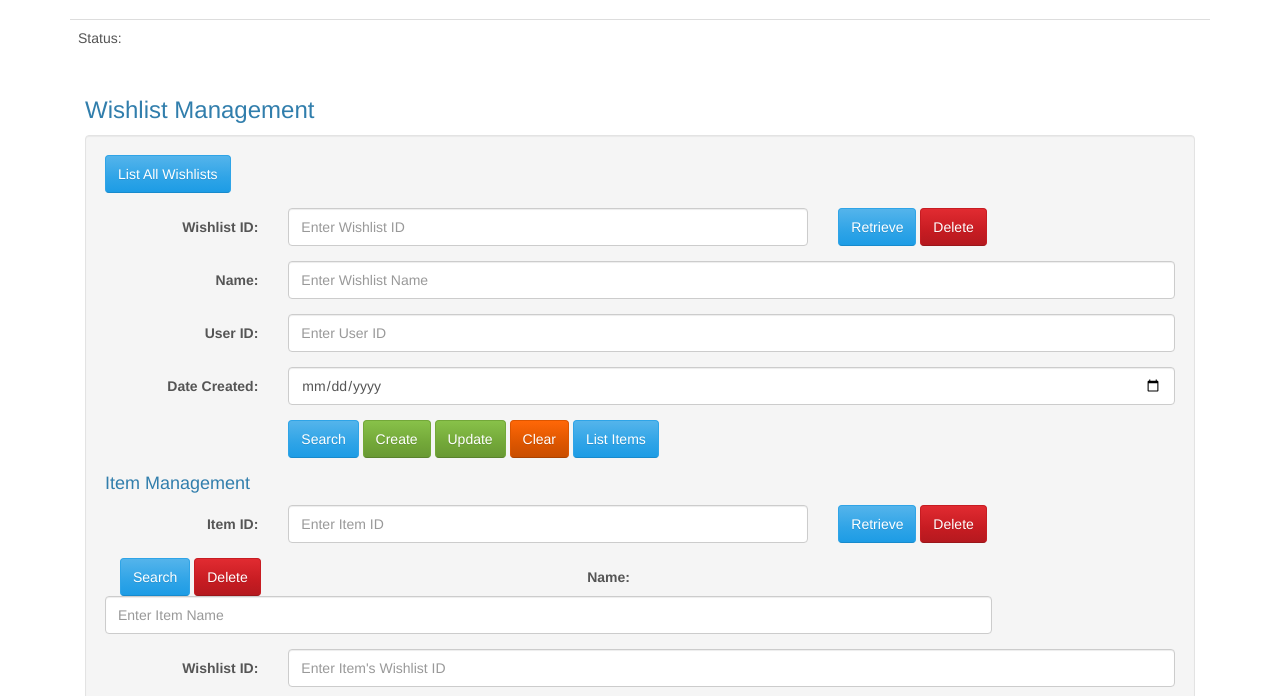
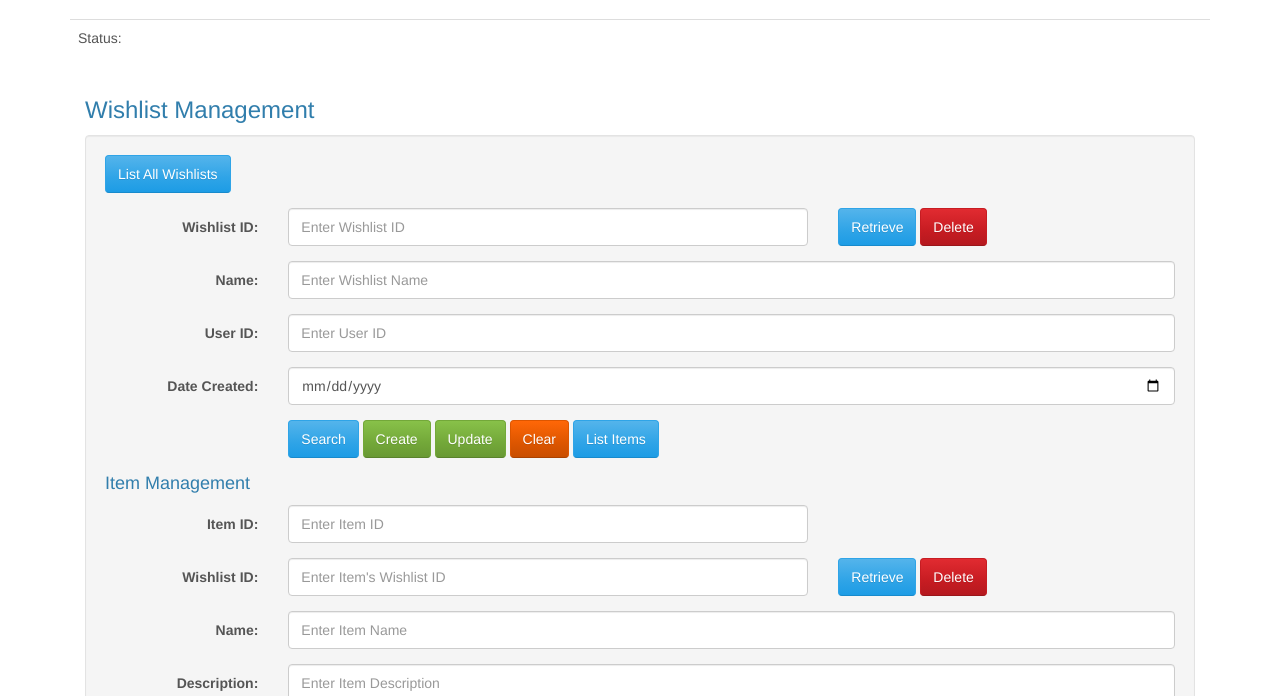
Before and after one commit to CSCI-GA-2820-FA24-001/wishlists, a plain HTML site: page service/static/index.html in a window 1280 px wide. Shown: the part 104-800 px from the top of the page. Drawn offline with Linux system fonts and the light colour scheme; files that its build step writes are made by us from their sources; files whose address does not match are found by name.

Commit message:
update index page

```diff
--- a/service/static/index.html
+++ b/service/static/index.html
@@ -92,6 +92,14 @@
               <div class="col-sm-6">
                 <input type="text" class="form-control" id="wishlist_item_id" placeholder="Enter Item ID">
               </div>
+            </div>
+
+            <!-- Item Wishlist ID -->
+            <div class="form-group">
+              <label class="control-label col-sm-2" for="item_wishlist">Wishlist ID:</label>
+              <div class="col-sm-6">
+                <input type="text" class="form-control" id="wishlist_item_parent" placeholder="Enter Item's Wishlist ID">
+              </div>
 
               <!-- Item Retrieve or Delete Button -->
               <div class="col-sm-4">
@@ -100,11 +108,6 @@
               </div>
             </div>
 
-            <!-- Item Retrieve or Delete Button -->
-            <div class="col-sm-4">
-              <button type="submit" class="btn btn-primary" id="retrieve_item-btn">Search</button>
-              <button type="submit" class="btn btn-danger" id="delete_item-btn">Delete</button>
-            </div>
 
             <!-- Item Name -->
             <div class="form-group">
@@ -114,14 +117,7 @@
               </div>
             </div>
 
-            <!-- Item Wishlist ID -->
-            <div class="form-group">
-              <label class="control-label col-sm-2" for="item_wishlist">Wishlist ID:</label>
-              <div class="col-sm-10">
-                <input type="text" class="form-control" id="wishlist_item_parent" placeholder="Enter Item's Wishlist ID">
-              </div>
 
-            </div>
 
             <!-- Item Description -->
             <div class="form-group">
```
